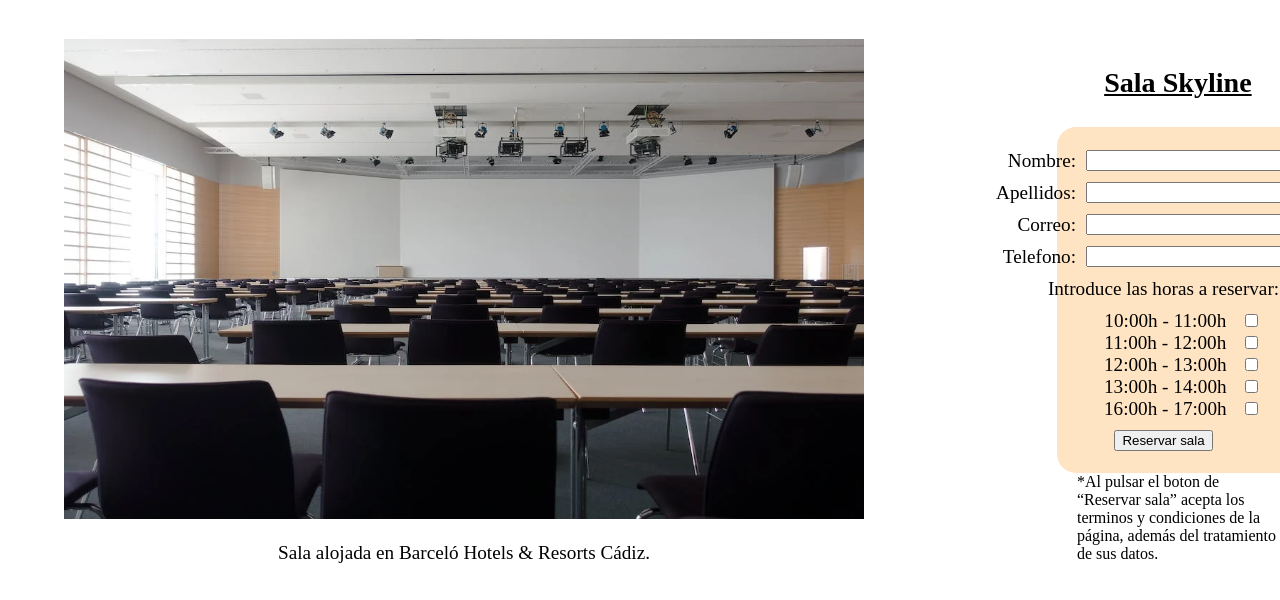
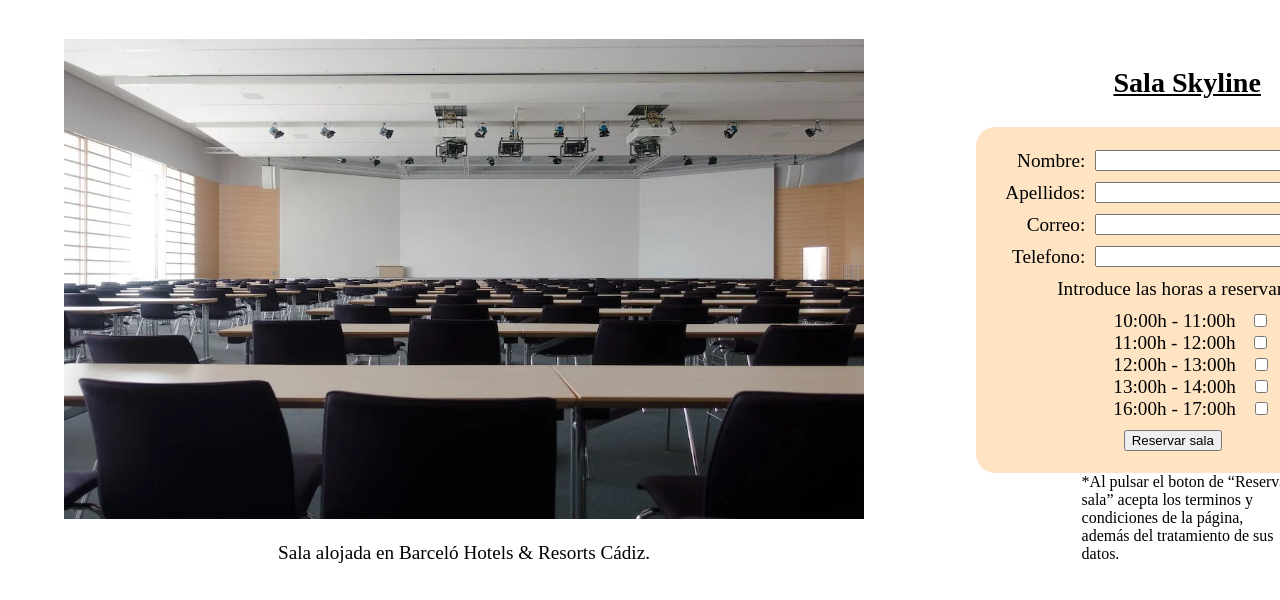
Before and after one commit to Javivi-MR/PNET, a plain HTML site: page public_html/reserva.html in a window 1280 px wide. Shown: the part 195-795 px from the top of the page. Drawn offline with Linux system fonts and the light colour scheme.

Commit message:
Bug fixed

```diff
--- a/public_html/css/reserva.css
+++ b/public_html/css/reserva.css
@@ -59,7 +59,7 @@ h2{
     align-items: center;
     justify-content: center;
     background-color: bisque;
-    width: 60%;
+    width: 22em;
     border-radius: 1em;
     height: 18em;
     font-size: 1.2em;
```
